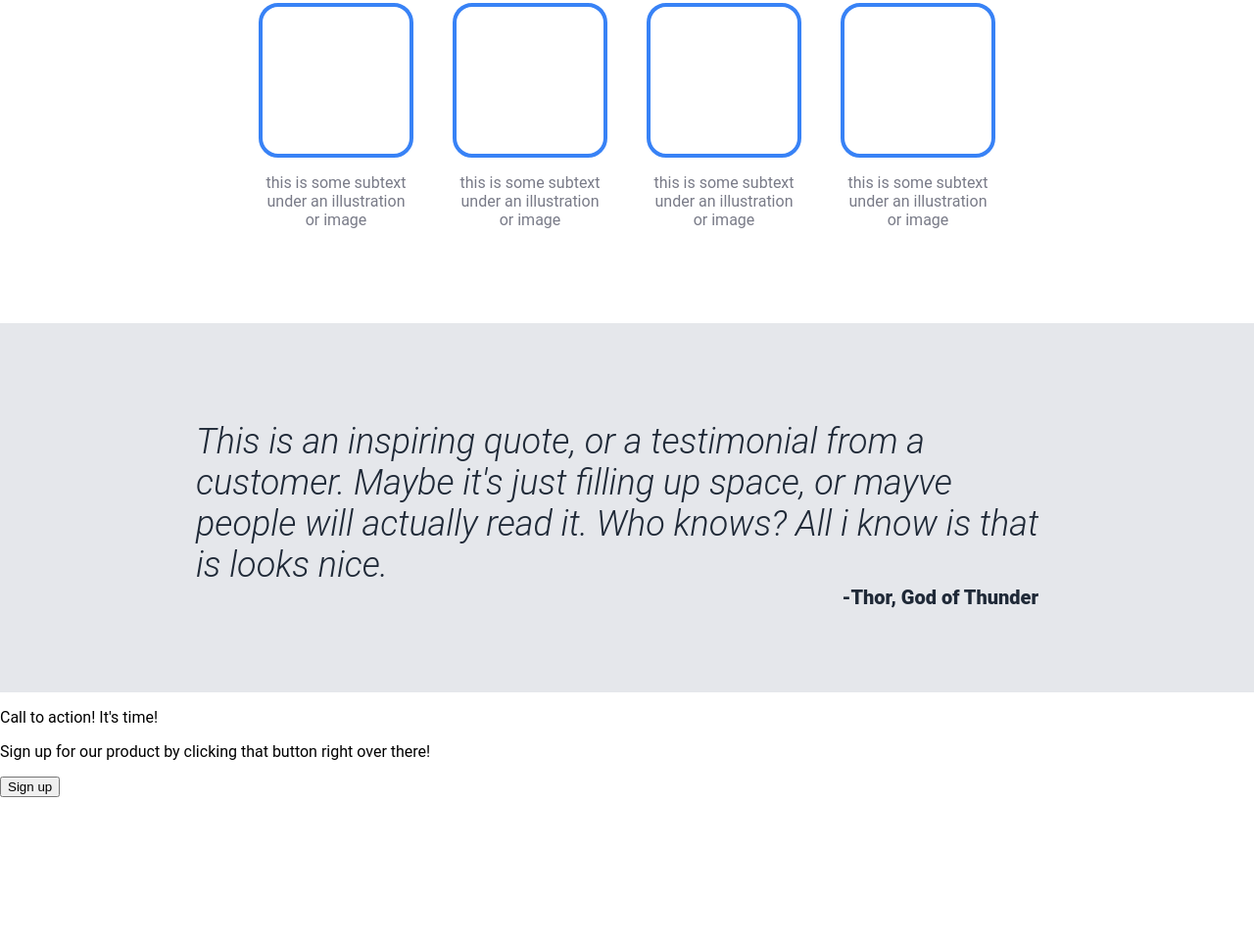
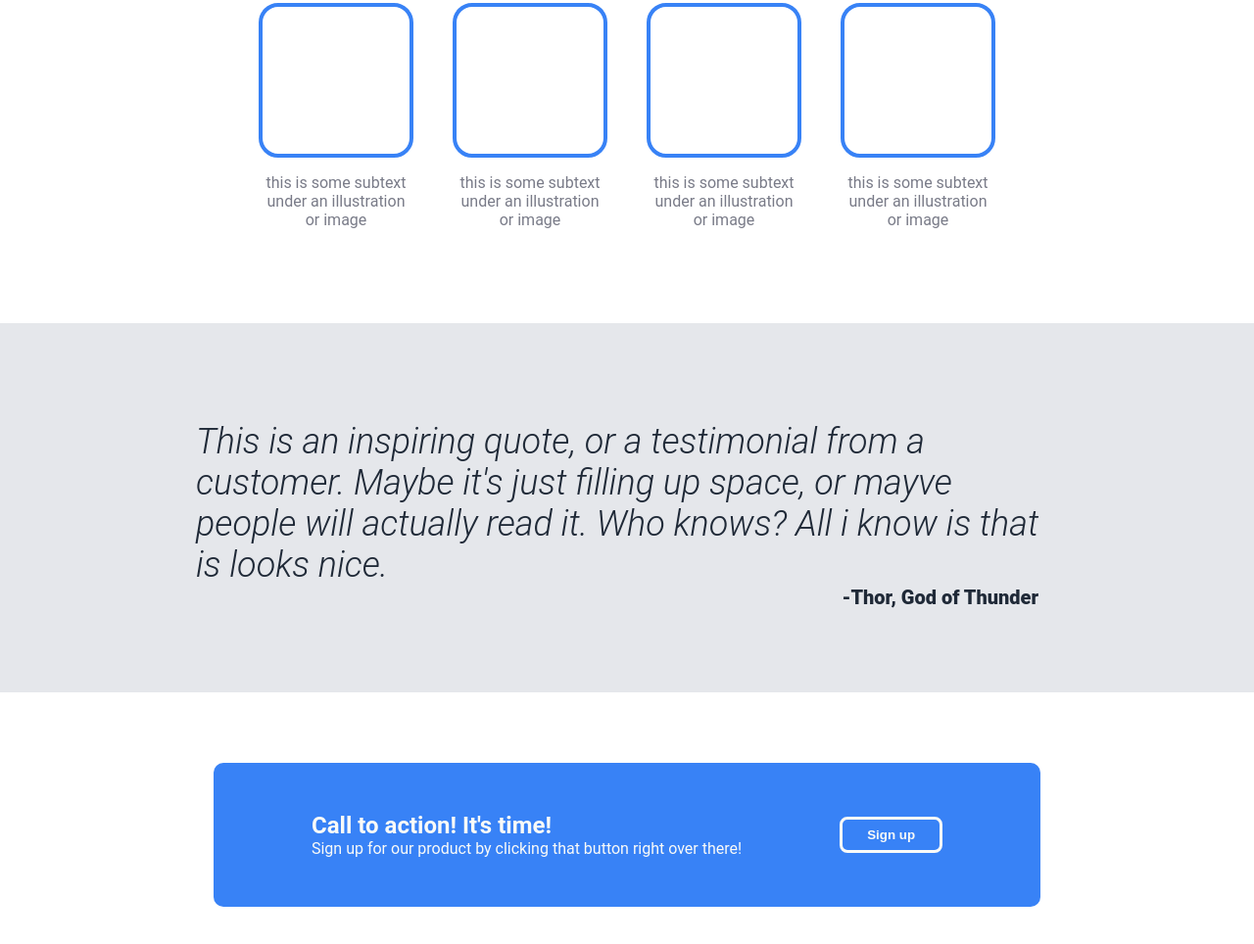
Before and after one commit to AntonRickert/Odin-Landing-Page, a plain HTML site: page index.html in a window 1280 px wide. Shown: the part 752-1716 px from the top of the page at 98% size. Before the commit the page ends 1566 px from the top, so only its background shows below. Drawn offline with Linux system fonts and the light colour scheme.

Commit message:
Style "call to action" section

```diff
--- a/app.css
+++ b/app.css
@@ -92,6 +92,7 @@ ul {
     font-weight: 600;
     padding: 6px 28px;
     border-radius: 7px;
+    border-style: solid;
 }
 
 .info {
@@ -153,3 +154,47 @@ ul {
     font-size: 20px;
     font-weight: 800;
 }
+
+.calltoac {
+    height: 200px;
+    display: flex;
+    align-items: center;
+    justify-content: center;
+    padding: 45px;
+}
+
+.bluebox {
+    display: flex;
+    background-color: #3882f6;
+    padding: 50px 100px;
+    color: #f9faf8;
+    border-radius: 10px;
+    gap: 100px;
+    align-items: center;
+}
+
+.cta-text {
+    display: flex;
+    flex-direction: column;
+    gap: 0;
+}
+
+.cta-heading {
+    font-size: 24px;
+    font-weight: 700;
+}
+
+.cta-text p {
+    margin: 0;
+}
+
+.cta-signup button{
+    background-color: #3882f6;
+    border-style: solid;
+    border-color: #f9faf8;
+    color: #f9faf8;
+    padding: 8px 25px;
+    border-radius: 8px;
+    border-width: 3px;
+    font-weight: 800;
+}
--- a/index.html
+++ b/index.html
@@ -70,16 +70,18 @@
             </div>
         </div>
         <div class="calltoac">
-            <div>
-                <p>
+            <div class="bluebox">
+                <div class="cta-text">
+                    <p class="cta-heading">
                         Call to action! It's time!
                     </p>
                     <p>
                         Sign up for our product by clicking that button right over there!
                     </p>
                 </div>
-            <div>
+                <div class="cta-signup">
                     <button>Sign up</button>
+                </div>
             </div>
         </div>
     </div>
```
Lines whose indentation alone changed are shown as unchanged.
